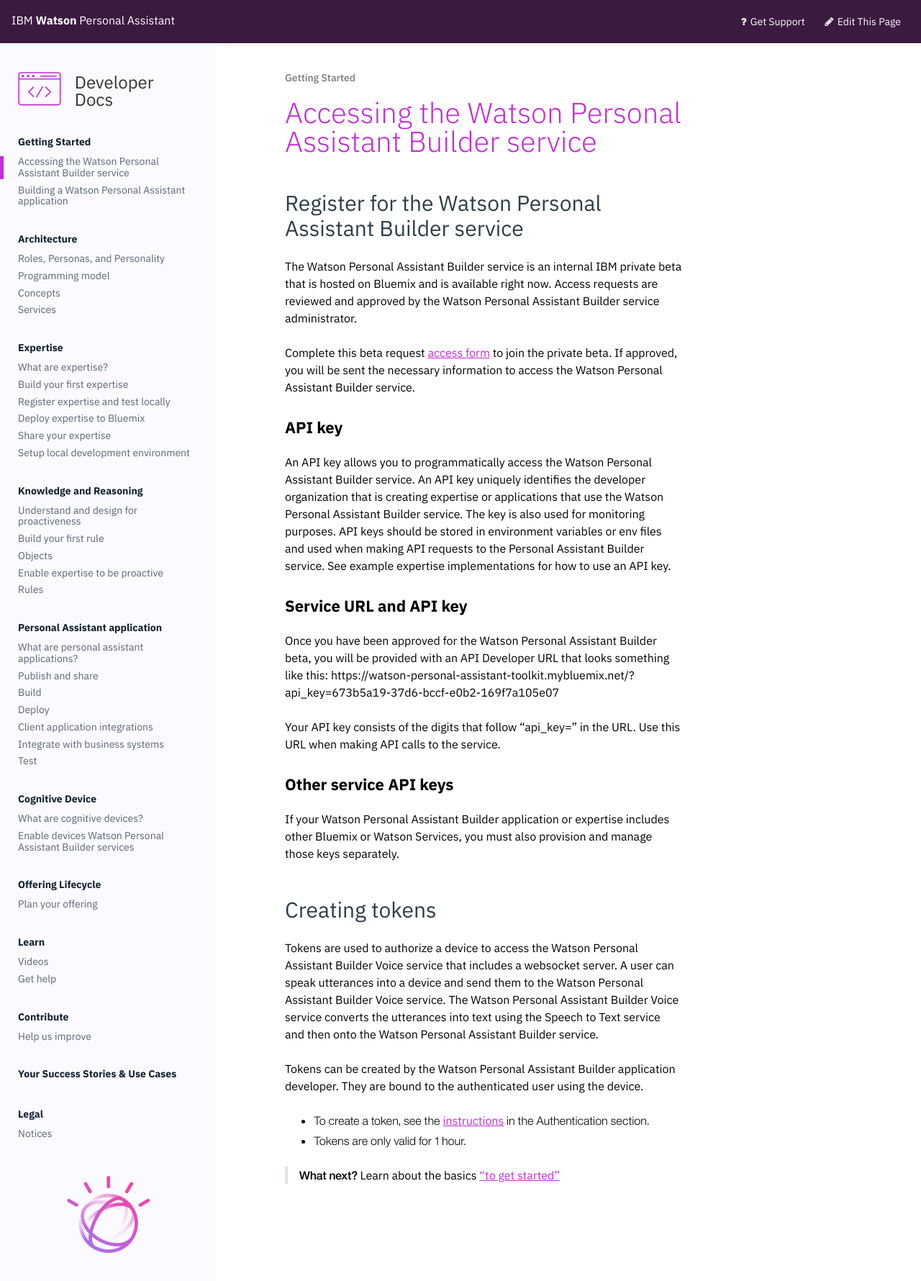
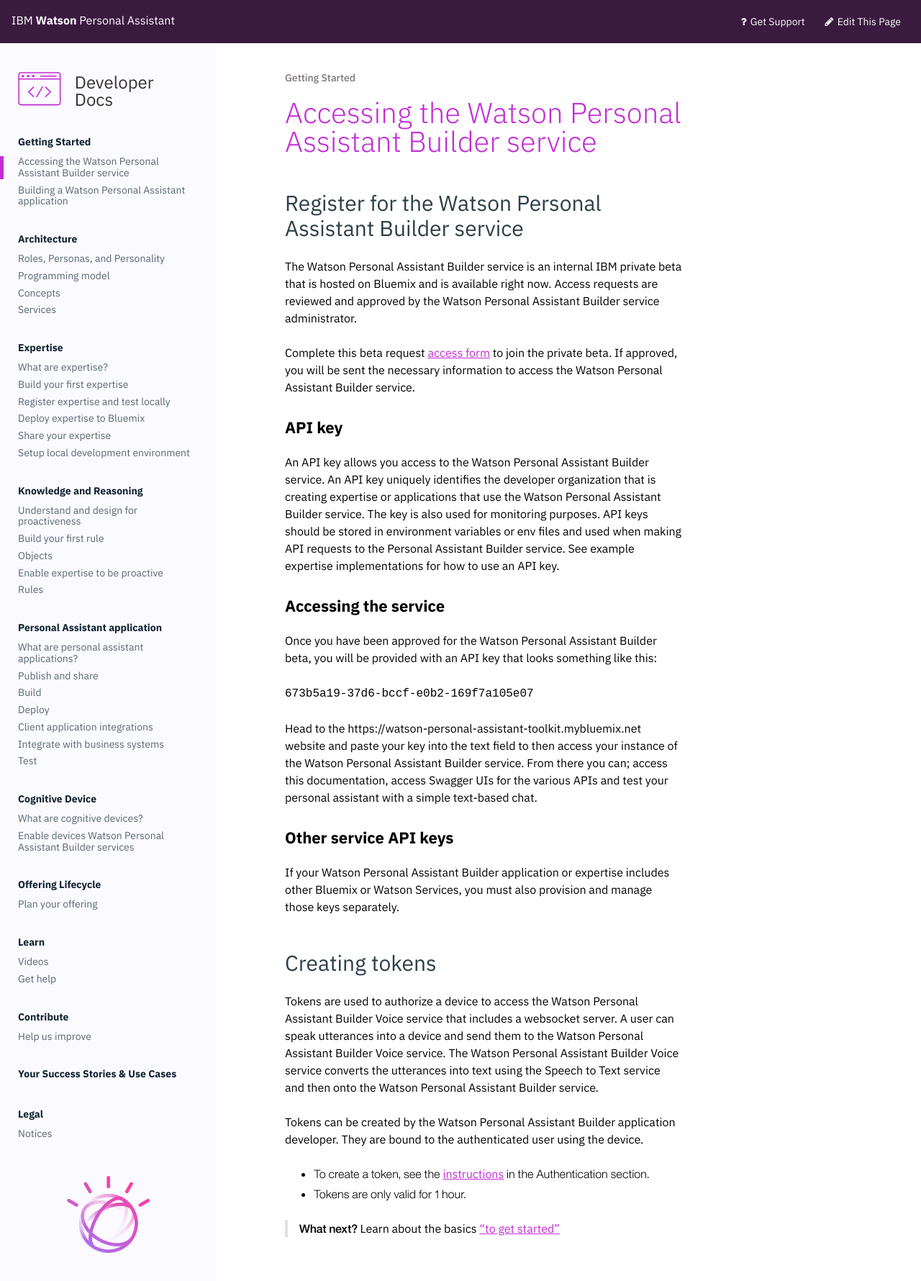
Before and after one commit to benjohnsonnlp/developer, a Jekyll site: the page built from _content/get-started/get-api-key.md, in a window 1280 px wide. Shown: the top 1780 px of the page at 72% size. Built offline with Jekyll 4.4.1, drawn with Linux system fonts in a browser that asks for light colours.

Commit message:
updates the get api key to mention the UI to access your instance of the service

```diff
--- a/_content/get-started/get-api-key.md
+++ b/_content/get-started/get-api-key.md
@@ -8,13 +8,14 @@
 Complete this beta request [access form]() to join the private beta.  If approved, you will be sent the necessary information to access the Watson Personal Assistant Builder service.
 
 ### API key
-An API key allows you to programmatically access the Watson Personal Assistant Builder service.  An API key uniquely identifies the developer organization that is creating expertise or applications that use the Watson Personal Assistant Builder service.  The key is also used for monitoring purposes. API keys should be stored in environment variables or env files and used when making API requests to the Personal Assistant Builder service.  See example expertise implementations for how to use an API key.
+An API key allows you access to the Watson Personal Assistant Builder service.  An API key uniquely identifies the developer organization that is creating expertise or applications that use the Watson Personal Assistant Builder service.  The key is also used for monitoring purposes. API keys should be stored in environment variables or env files and used when making API requests to the Personal Assistant Builder service.  See example expertise implementations for how to use an API key.
 
-### Service URL and API key
-Once you have been approved for the Watson Personal Assistant Builder beta, you will be provided with an API Developer URL that looks something like this:
-https://watson-personal-assistant-toolkit.mybluemix.net/?api_key=673b5a19-37d6-bccf-e0b2-169f7a105e07
+### Accessing the service
+Once you have been approved for the Watson Personal Assistant Builder beta, you will be provided with an API key that looks something like this:
 
-Your API key consists of the digits that follow "api_key=" in the URL.  Use this URL when making API calls to the service.
+`673b5a19-37d6-bccf-e0b2-169f7a105e07`
+
+Head to the https://watson-personal-assistant-toolkit.mybluemix.net website and paste your key into the text field to then access your instance of the Watson Personal Assistant Builder service. From there you can; access this documentation, access Swagger UIs for the various APIs and test your personal assistant with a simple text-based chat.
 
 ### Other service API keys
 If your Watson Personal Assistant Builder application or expertise includes other Bluemix or Watson Services, you must also provision and manage those keys separately.
```
